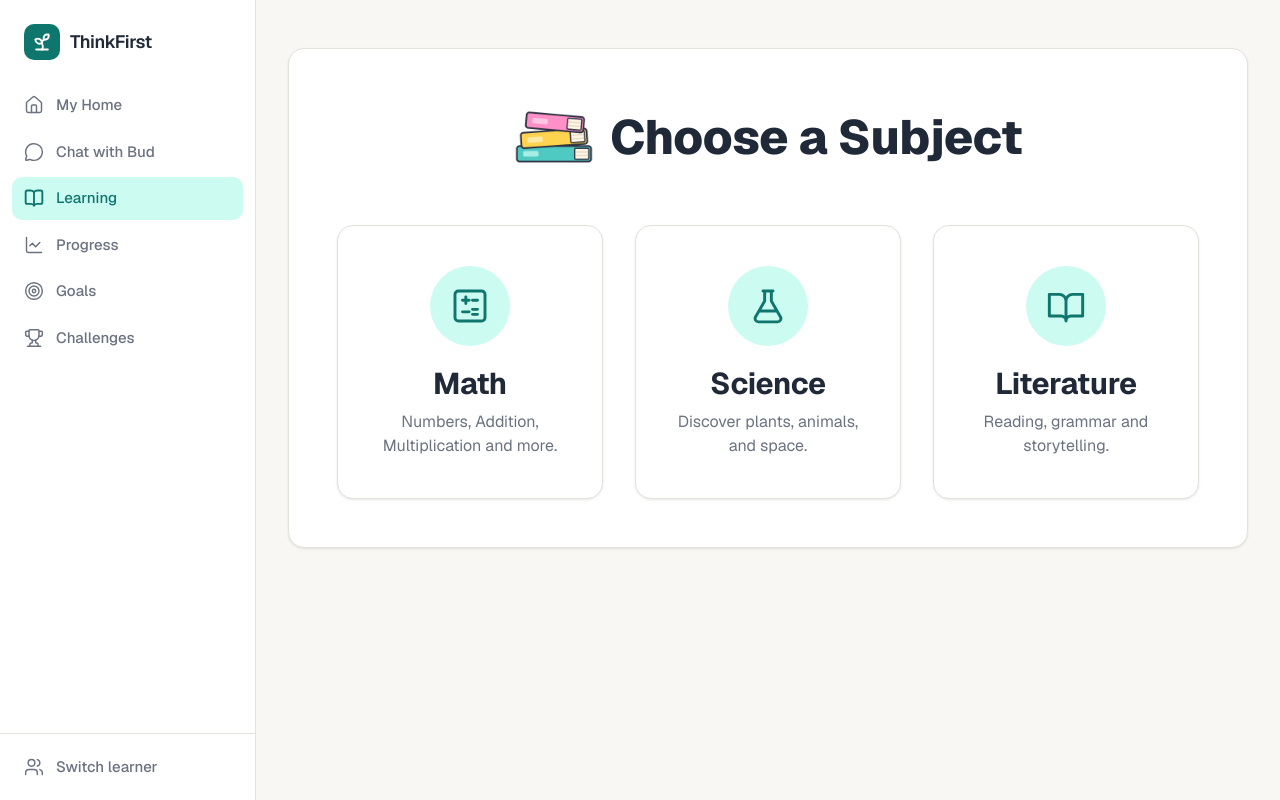
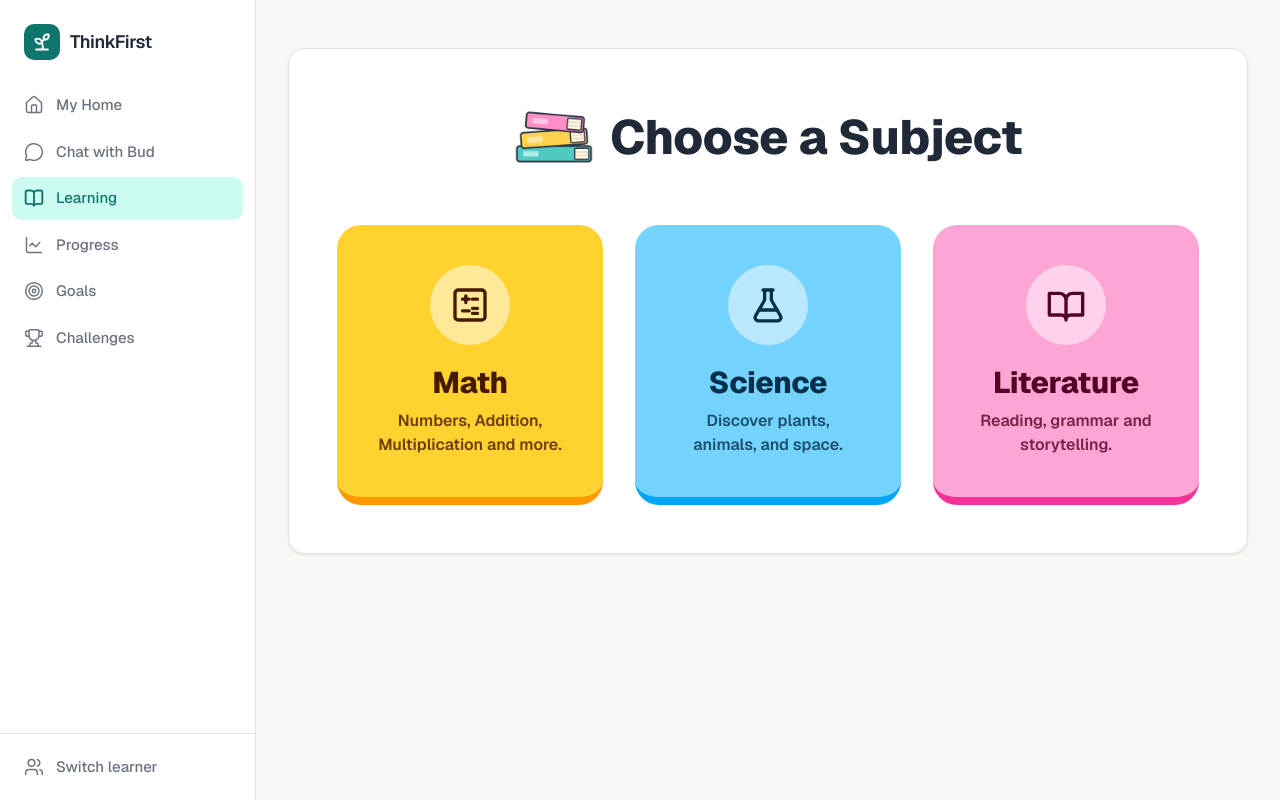
Before and after one commit to ProBracket/Capstone_Project, a Next.js app: page /child/learning in a window 1280 px wide. Built offline with nearby package versions, Linux system fonts and the light colour scheme.

Commit message:
Refactor subject cards styling and structure
Updated subject cards with new styles and enhancements.

```diff
--- a/app/child/learning/page.tsx
+++ b/app/child/learning/page.tsx
@@ -5,6 +5,7 @@ import ChildNavbar from "@/components/ChildNavbar";
 // Choose a Subject page (/child/learning)
 // Uses the team's theme colours from app/globals.css
 // Clean line icons (same style as the sidebar), no emojis
+// Each subject box has its own colour (same as the home page tiles)
 
 // the three subjects
 // icon = the drawing for a simple line icon
@@ -13,6 +14,8 @@ const subjects = [
     href: "/child/learning/math",
     title: "Math",
     text: "Numbers, Addition, Multiplication and more.",
+    // yellow, same as the Math tile on the home page
+    colour: "bg-amber-300 border-amber-500 text-amber-950",
     // calculator: plus, minus, equals
     icon: "M5 3h14a2 2 0 0 1 2 2v14a2 2 0 0 1-2 2H5a2 2 0 0 1-2-2V5a2 2 0 0 1 2-2zM7.5 8.5h4M9.5 6.5v4M13.5 8.5h3M7.5 15.5h4M13.5 14h3M13.5 17h3",
   },
@@ -20,6 +23,8 @@ const subjects = [
     href: "/child/learning/science",
     title: "Science",
     text: "Discover plants, animals, and space.",
+    // blue, same as the Science tile on the home page
+    colour: "bg-sky-300 border-sky-500 text-sky-950",
     // science flask
     icon: "M9 3h6M10 3v6l-5.4 9.4A2 2 0 0 0 6.3 21.5h11.4a2 2 0 0 0 1.7-3.1L14 9V3M7.5 15h9",
   },
@@ -27,6 +32,8 @@ const subjects = [
     href: "/child/learning/literature",
     title: "Literature",
     text: "Reading, grammar and storytelling.",
+    // pink, same as the Literature tile on the home page
+    colour: "bg-pink-300 border-pink-500 text-pink-950",
     // open book
     icon: "M2 5h6a4 4 0 0 1 4 4v12a3 3 0 0 0-3-3H2zM22 5h-6a4 4 0 0 0-4 4v12a3 3 0 0 1 3-3h7z",
   },
@@ -56,19 +63,20 @@ export default function LearningPage() {
             <ul className="grid md:grid-cols-3 gap-8">
               {subjects.map((subject) => (
                 <li key={subject.href}>
-                  {/* rounded-card on the Link so the focus outline is rounded */}
-                  <Link href={subject.href} className="block h-full rounded-card">
-                    <div className="h-full bg-surface border border-border rounded-card shadow-card hover:shadow-raised hover:-translate-y-1 transition p-10 text-center">
+                  {/* rounded-3xl on the Link so the focus outline is rounded */}
+                  <Link href={subject.href} className="block h-full rounded-3xl">
+                    {/* chunky coloured box: thick bottom edge, floats on hover */}
+                    <div className={`h-full rounded-3xl border-b-8 p-10 text-center transition hover:-translate-y-1 hover:shadow-raised ${subject.colour}`}>
 
-                      {/* line icon inside a light teal circle */}
-                      <div className="mx-auto mb-5 flex h-20 w-20 items-center justify-center rounded-full bg-primary-soft text-primary">
+                      {/* line icon inside a white see-through circle */}
+                      <div className="mx-auto mb-5 flex h-20 w-20 items-center justify-center rounded-full bg-white/50">
                         <svg
                           aria-hidden="true"
                           viewBox="0 0 24 24"
                           className="h-10 w-10"
                           fill="none"
                           stroke="currentColor"
-                          strokeWidth={1.75}
+                          strokeWidth={2}
                           strokeLinecap="round"
                           strokeLinejoin="round"
                         >
@@ -76,11 +84,11 @@ export default function LearningPage() {
                         </svg>
                       </div>
 
-                      <h2 className="text-3xl font-bold text-foreground">
+                      <h2 className="text-3xl font-extrabold">
                         {subject.title}
                       </h2>
 
-                      <p className="mt-2 text-muted">
+                      <p className="mt-2 font-semibold opacity-80">
                         {subject.text}
                       </p>
 
```
